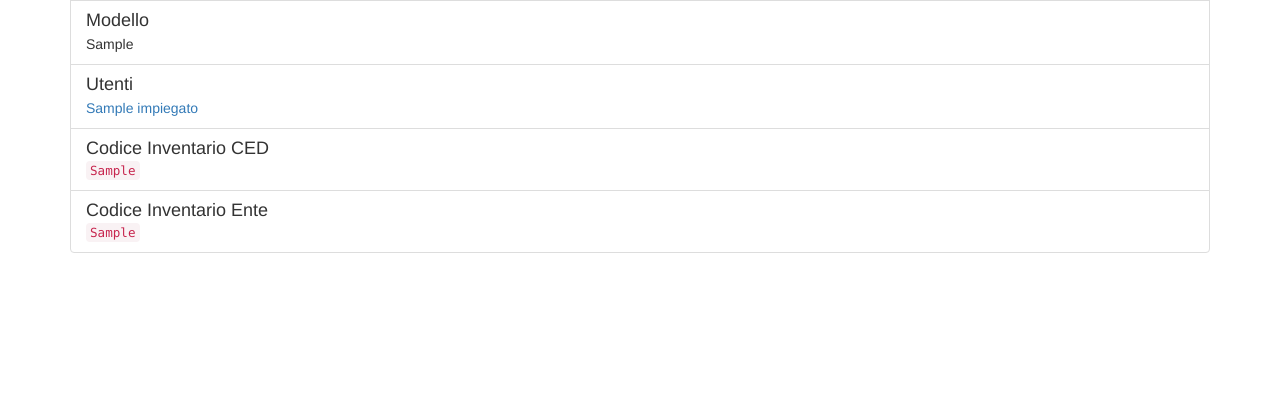
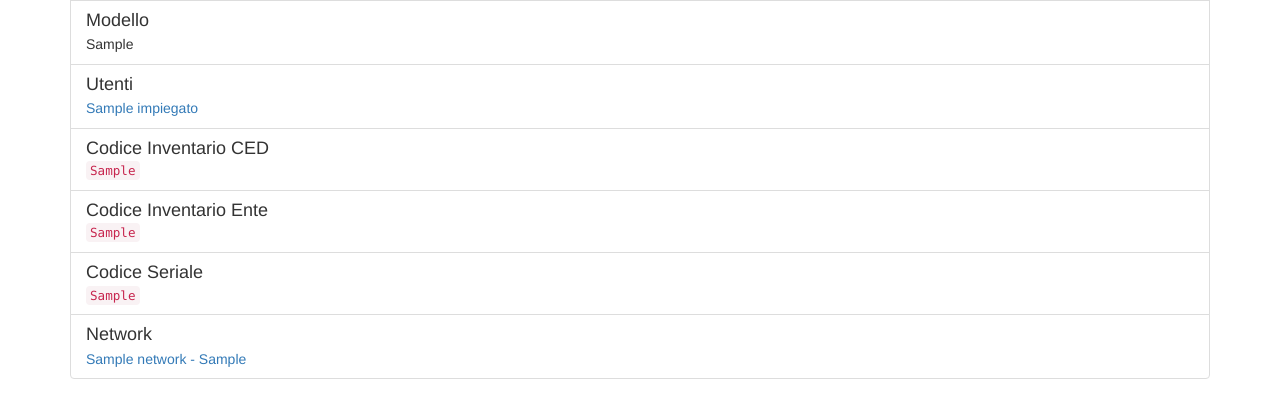
Before and after one commit to Steffo99/estus, a Flask app: page /disp_details/1 in a window 1280 px wide. Shown: the part 332-750 px from the top of the page. Run offline with Flask 2, Linux system fonts and the light colour scheme; the visitor is signed in with stand-in values (Sample User, id 1); tables that the repository leaves empty hold one stand-in row (values such as "Sample post"); some libraries are stand-ins or nearby versions.

Commit message:
Add Serial Field in Dispositivo table

```diff
--- a/server.py
+++ b/server.py
@@ -86,8 +86,9 @@ class Dispositivo(db.Model):
     fornitore = db.Column(db.String(64))
     nid = db.Column(db.Integer, db.ForeignKey('network.nid'))
     rete = db.relationship("Network", backref='dispositivo')
+    seriale = db.Column(db.String(30))
 
-    def __init__(self, tipo, marca, modello, inv_ced, inv_ente, fornitore, nid):
+    def __init__(self, tipo, marca, modello, inv_ced, inv_ente, fornitore, nid, seriale):
         self.tipo = tipo
         self.marca = marca
         self.modello = modello
@@ -95,6 +96,7 @@ class Dispositivo(db.Model):
         self.inv_ente = inv_ente
         self.fornitore = fornitore
         self.nid = nid
+        self.seriale = seriale
 
     def __repr__(self):
         return "<Dispositivo {}>".format(self.inv_ced)
@@ -379,7 +381,7 @@ def page_disp_add():
                                user=session["username"])
     else:
         nuovodisp = Dispositivo(request.form['tipo'], request.form['marca'], request.form['modello'],
-                                request.form['inv_ced'], request.form['inv_ente'], request.form['fornitore'], request.form['rete'])
+                                request.form['inv_ced'], request.form['inv_ente'], request.form['fornitore'], request.form['rete'], request.form['seriale'])
         db.session.add(nuovodisp)
         db.session.commit()
         # Trova tutti gli utenti, edizione sporco hack in html
--- a/templates/dispositivo/add.htm
+++ b/templates/dispositivo/add.htm
@@ -79,6 +79,12 @@
             </div>
         </div>
         <div class="form-group">
+            <label class="col-xs-2" for="form-seriale">Numero Seriale</label>
+            <div class="col-xs-10">
+                <input id="form-seriale" class="form-control" type="text" placeholder="Seriale" name="seriale">
+            </div>
+        </div>
+        <div class="form-group">
             <label class="col-xs-2" for="">Rete</label>
             <div class="col-xs-10">
                 <select id="form-rete" class="form-control" name="rete">
--- a/templates/dispositivo/details.htm
+++ b/templates/dispositivo/details.htm
@@ -63,5 +63,21 @@
                 <code>{{ disp.inv_ente }}</code>
             </div>
         </li>
+        <li class="list-group-item">
+            <h4 class="list-group-item-heading">
+                Codice Seriale
+            </h4>
+            <div class="list-group-item-text">
+                <code>{{ disp.seriale }}</code>
+            </div>
+        </li>
+            <li class="list-group-item">
+            <h4 class="list-group-item-heading">
+                Network
+            </h4>
+            <div class="list-group-item-text">
+                <a href="/net_details/{{ disp.rete.nid }}>"<code>{{ disp.rete.nome }} - {{ disp.rete.ip }}</code></a>
+            </div>
+        </li>
     </ul>
 {% endblock %}
--- a/templates/dispositivo/list.htm
+++ b/templates/dispositivo/list.htm
@@ -13,6 +13,7 @@
             <th>Marca</th>
             <th>Modello</th>
             <th>Fornitore</th>
+            <th>Seriale</th>
             <th>Ispeziona</th>
             <th>Elimina</th>
         </tr>
@@ -26,7 +27,7 @@
                 <td>{{ d[0].dispositivo.marca }}</td>
                 <td>{{ d[0].dispositivo.modello }}</td>
                 <td>{{ d[0].dispositivo.fornitore }}</td>
-                <td>{{ d[0].dispositivo.rete.nome }}</td>
+                <td>{{ d[0].dispositivo.seriale }}</td>
                 <td><a href="/disp_details/{{ d[0].did }}"><span class="glyphicon glyphicon-list-alt"></span></a></td>
                 <td><a href="/disp_del/{{ d[0].did }}"><span class="glyphicon glyphicon-remove"></span></a></td>
             </tr>
```
